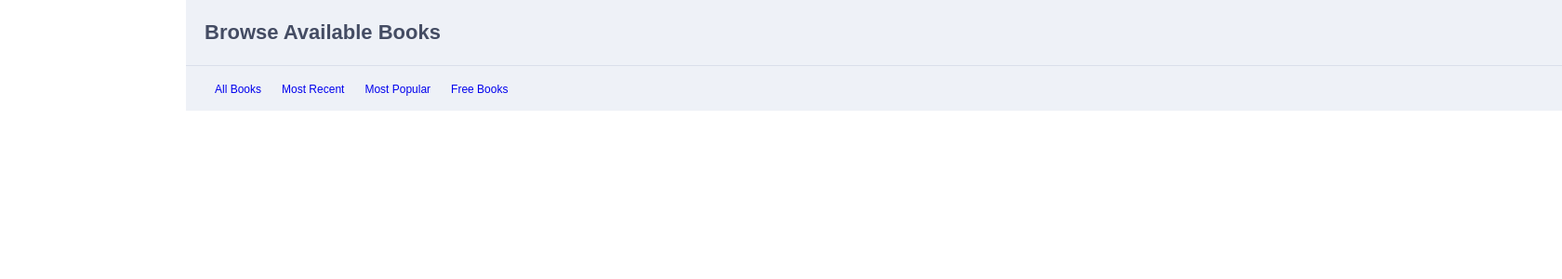
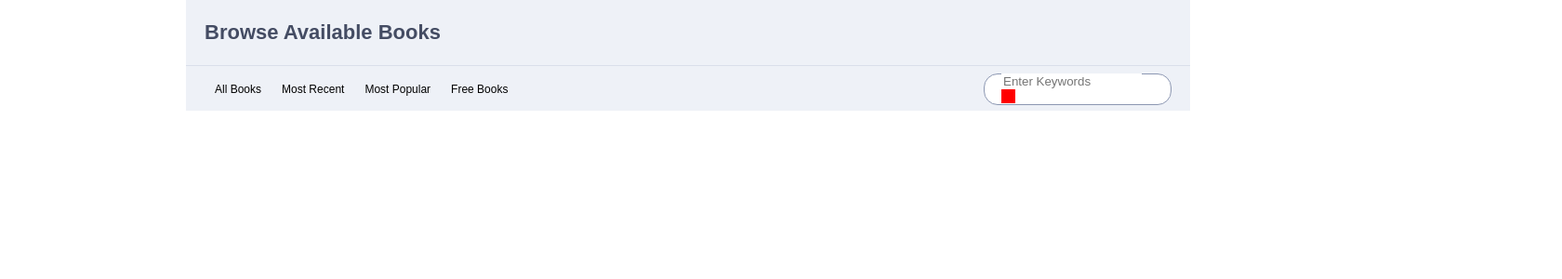
Before and after one commit to SFill2108/BTCtest, a React app: page / in a window 1280 px wide. Shown: the top 300 px of the page at 93% size, 1680 px wide, since content can reach past the window. Built offline with nearby package versions, Linux system fonts and the light colour scheme.

Commit message:
addSearch delete NavLink

```diff
--- a/src/components/App.scss
+++ b/src/components/App.scss
@@ -4,7 +4,7 @@ body {
 
 .appWrapper {
     display: grid;
-    width: 1680px;
+    max-width: 1680px;
     margin: 0 auto;
     grid-template-areas: "sidebar header" "sideBar content";
     grid-template-columns: 200px 12fr;
--- a/src/components/Header/Navbar/Filters/Filter/Filter.jsx
+++ b/src/components/Header/Navbar/Filters/Filter/Filter.jsx
@@ -5,14 +5,13 @@ import {NavLink} from "react-router-dom";
 const Filter = (props) =>{
     let path = "/" + props.name
     return(
-        <NavLink to = {path}>
         <div className='filterRadio'>
             <div className='item'>
                 <input type="radio" id={props.id} name="filter" value="all" />
                 <label for={props.id}>{props.name}</label>
             </div>
         </div>
-        </NavLink>
+
     );
 }
 
--- a/src/components/Header/Navbar/Navbar.jsx
+++ b/src/components/Header/Navbar/Navbar.jsx
@@ -1,11 +1,13 @@
 import React,{Component} from 'react';
 import './Navbar.scss'
 import Filters from './Filters/Filters.jsx'
+import Search from './Search/Search.jsx'
 
 const Navbar = () =>{
     return(
         <div className='navbarWrapper'>
             <Filters />
+            <Search />
         </div>
     );
 }
--- a/src/components/Header/Navbar/Navbar.scss
+++ b/src/components/Header/Navbar/Navbar.scss
@@ -3,4 +3,5 @@
     font-size: 12px;
     display: flex;
     align-items: center;
+    justify-content: space-between;
 }
--- /dev/null
+++ b/src/components/Header/Navbar/Search/Search.jsx
@@ -0,0 +1,16 @@
+import React,{Component} from 'react';
+import './Search.scss';
+
+const Search = () =>{
+    return(
+        <div className='searchWrapper'>
+            <div className="searchWrapper__panel">
+                <input class="searchInput"type="text" name="" placeholder="Enter Keywords"/>
+                <button class="searchButton">
+                </button>
+            </div>
+        </div>
+    );
+}
+
+export default Search;
--- /dev/null
+++ b/src/components/Header/Navbar/Search/Search.scss
@@ -0,0 +1,30 @@
+.searchWrapper {
+    margin-right: 20px;
+    width: 200px;
+    background-color: #fff;
+    height: 32px;
+    display: flex;
+    align-items: center;
+    border: 1px solid rgb(140, 151, 178);
+    border-radius: 15px;
+    .searchWrapper__panel {
+        padding-left: 18px;
+        padding-right: 18px;
+        .searchInput {
+            border: 0px solid transparent;
+            width: 147px;
+            &:focus {
+                outline: none;
+            }
+        }
+        .searchButton {
+            background-color: red;
+            border: 0px solid transparent;
+            width: 15px;
+            height: 15px;
+            &:focus {
+                outline: none;
+            }
+        }
+    }
+}
```
Also changed, not shown: src/components/Header/Navbar/Filters/Filters.scss (+10 -0 lines), src/img/icons/search.png (added).
